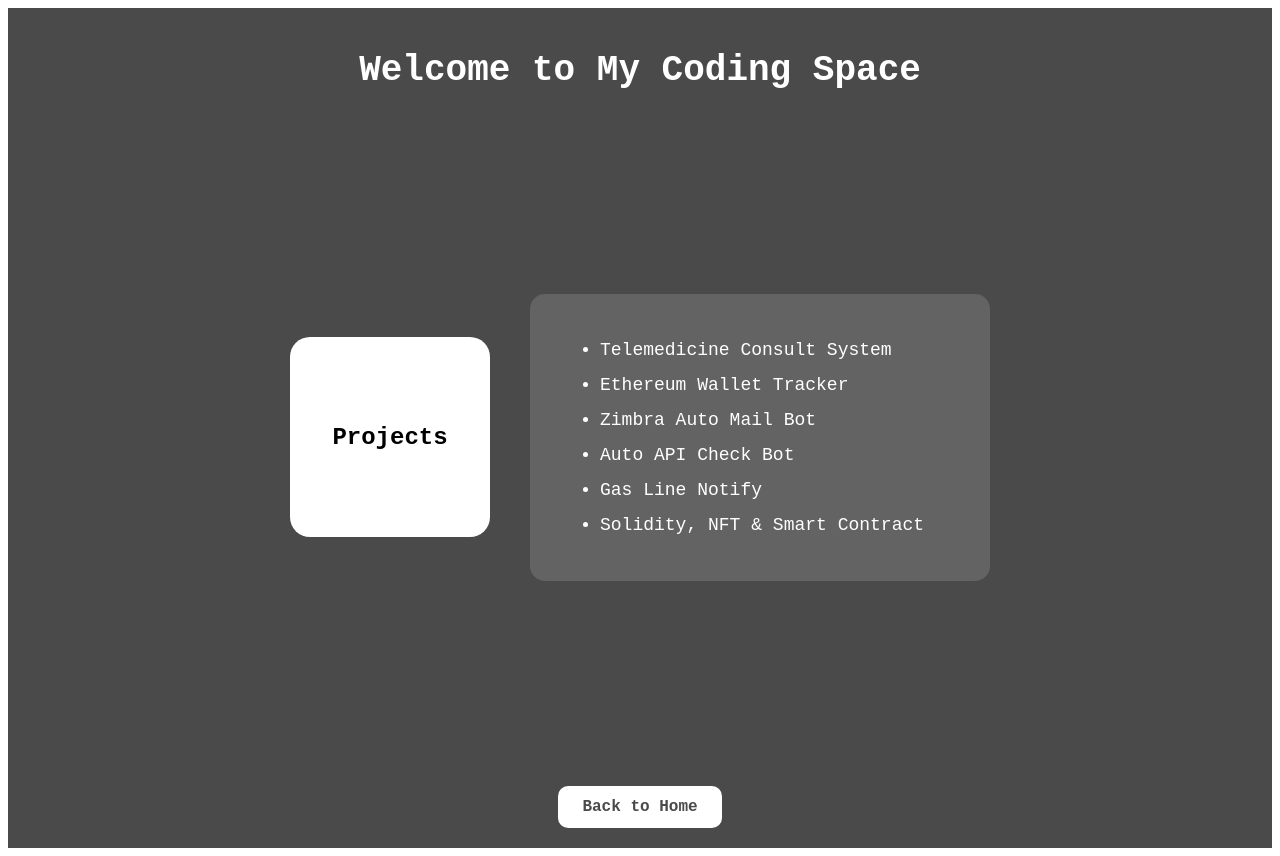
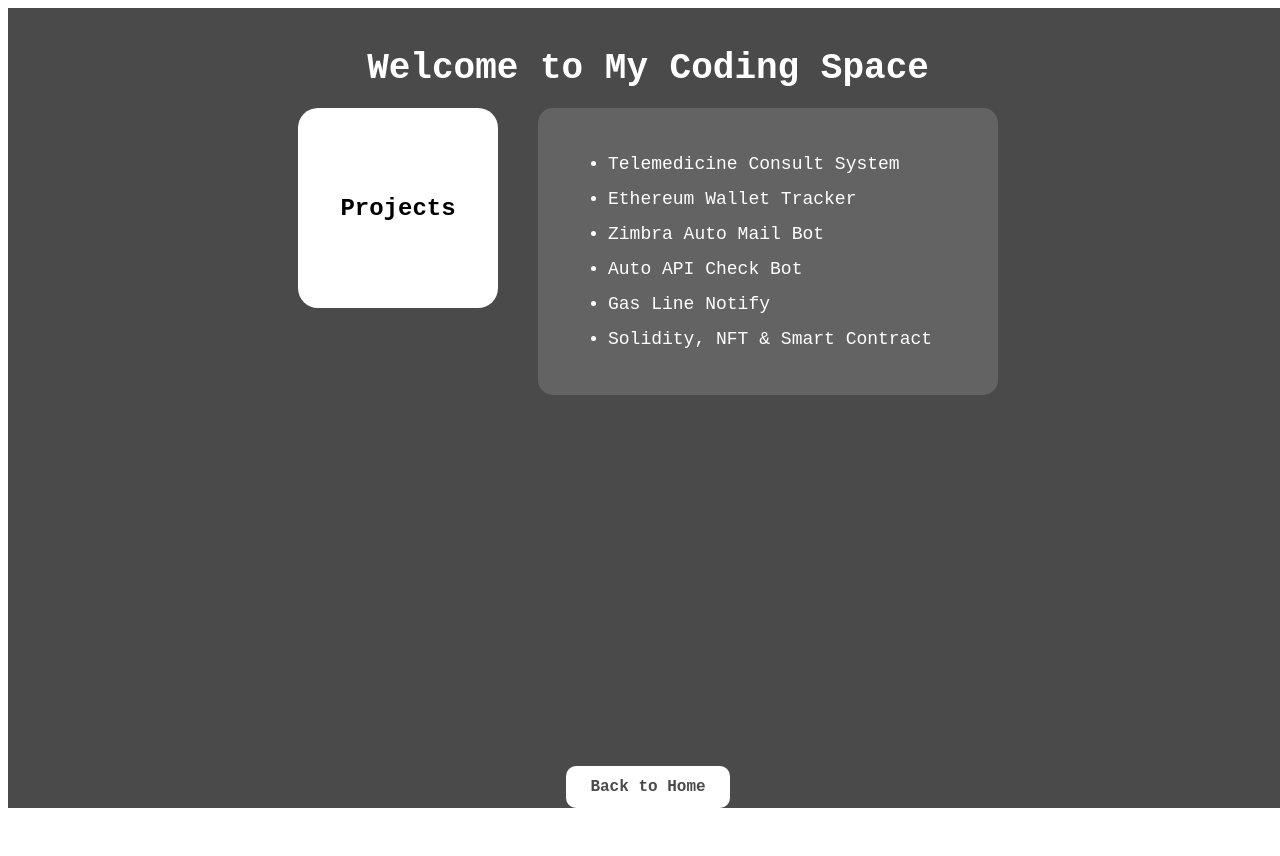
Before and after one commit to KXX-Hub/kxx-profile, a React (Create React App) app: page /coding in a window 1280 px wide. After the commit the page ends 816 px from the top, so only its background shows below. Built offline with nearby package versions, Linux system fonts and the light colour scheme; what @rainbow-me/rainbowkit, wagmi would draw is missing.

Commit message:
Optimize - add LinkedIn and Github png

```diff
--- a/src/CodingPage.js
+++ b/src/CodingPage.js
@@ -1,6 +1,6 @@
 import React from 'react';
 import { Link } from 'react-router-dom';
-import './CodingPage.css';
+import './css/CodingPage.css';
 
 const CodingPage = () => {
   return (
--- a/src/MainPage.js
+++ b/src/MainPage.js
@@ -1,6 +1,6 @@
 import React, { useState, useEffect, useRef } from 'react';
 import { Link } from 'react-router-dom';  // Import Link from react-router-dom
-import './MainPage.css';
+import './css/MainPage.css';
 
 // TypewriterEffect Component
 const TypewriterEffect = ({ content }) => {
--- a/src/MePage.js
+++ b/src/MePage.js
@@ -1,6 +1,6 @@
 import React from 'react';
 import { Link } from 'react-router-dom';
-import './MePage.css'; // Import the MePage styles
+import './css/MePage.css'; // Import the MePage styles
 
 const MePage = () => {
   const linkedinUrl = 'https://www.linkedin.com/in/kai-hung-0xkxx/'; // Replace with your GitHub URL
--- a/src/NFTPage.js
+++ b/src/NFTPage.js
@@ -2,7 +2,7 @@ import React, { useState, useEffect } from 'react';
 import { ethers } from 'ethers';
 import { Link } from 'react-router-dom';
 import NFTPreviewGrid from './components/NFTPreviewGrid';
-import './NFTPage.css';
+import './css/NFTPage.css';
 
 const NFTPage = () => {
   const [account, setAccount] = useState('');
--- a/src/components/NFTPreviewGrid.js
+++ b/src/components/NFTPreviewGrid.js
@@ -1,6 +1,6 @@
 import React, { useState, useEffect } from 'react';
 import { ethers } from 'ethers';
-import './NFTPreviewGrid.css';
+import '../css/NFTPreviewGrid.css';
 
 const NFTPreviewGrid = ({ tokenData, onPurchase }) => {
   const [metadata, setMetadata] = useState(null);
--- a/src/CodingPage.css
+++ b/src/css/CodingPage.css
@@ -126,3 +126,29 @@
         margin-top: 20px; /* Adjust button spacing on mobile */
     }
 }
+
+.coding-page {
+    margin: 0;
+    padding: 0;
+    min-height: 100vh;
+    width: 100vw;
+    background-color: #4a4a4a;
+    color: white;
+    font-family: 'Courier New', Courier, monospace;
+    display: flex;
+    flex-direction: column;
+    align-items: center;
+    overflow-x: hidden;
+}
+
+.content-container {
+    width: 100%;
+    max-width: 1200px;
+    padding: 20px;
+    margin-top: 80px;
+    display: flex;
+    justify-content: center;
+    align-items: flex-start;
+    gap: 40px;
+    flex-wrap: wrap;
+}
--- a/src/MePage.css
+++ b/src/css/MePage.css
@@ -59,3 +59,18 @@
 .icon:hover {
     transform: scale(1.1); /* Slight zoom effect on hover */
 }
+
+.me-page {
+    margin: 0;
+    padding: 0;
+    min-height: 100vh;
+    width: 100vw;
+    background-color: #282c34;
+    color: #ffffff;
+    font-family: 'Courier New', Courier, monospace;
+    display: flex;
+    flex-direction: column;
+    align-items: center;
+    justify-content: center;
+    overflow-x: hidden;
+}
--- a/src/NFTPage.css
+++ b/src/css/NFTPage.css
@@ -512,3 +512,38 @@
     color: white;
     transform: translateY(-2px);
 }
+
+.main-page {
+    margin: 0;
+    padding: 0;
+    min-height: 100vh;
+    width: 100vw;
+    background-color: #808080;
+    color: white;
+    font-family: monospace;
+    font-size: 16px;
+    overflow-x: hidden;
+}
+
+.header {
+    padding: 2rem;
+    text-align: center;
+    margin-bottom: 2rem;
+}
+/* NFTPage.css updates */
+.nft-page {
+    margin: 0;
+    padding: 0;
+    min-height: 100vh;
+    width: 100vw;
+    background-color: #4a4a4a;
+    color: white;
+    font-family: 'Courier New', Courier, monospace;
+    overflow-x: hidden;
+}
+
+.nft-content {
+    padding: 2rem;
+    max-width: 1400px;
+    margin: 0 auto;
+}
```
Also changed, not shown: src/css/MainPage.css (renamed from src/MainPage.css), src/css/NFTPreviewGrid.css (renamed from src/components/NFTPreviewGrid.css), 1 other file (tests, documents, lock files or other folders).
